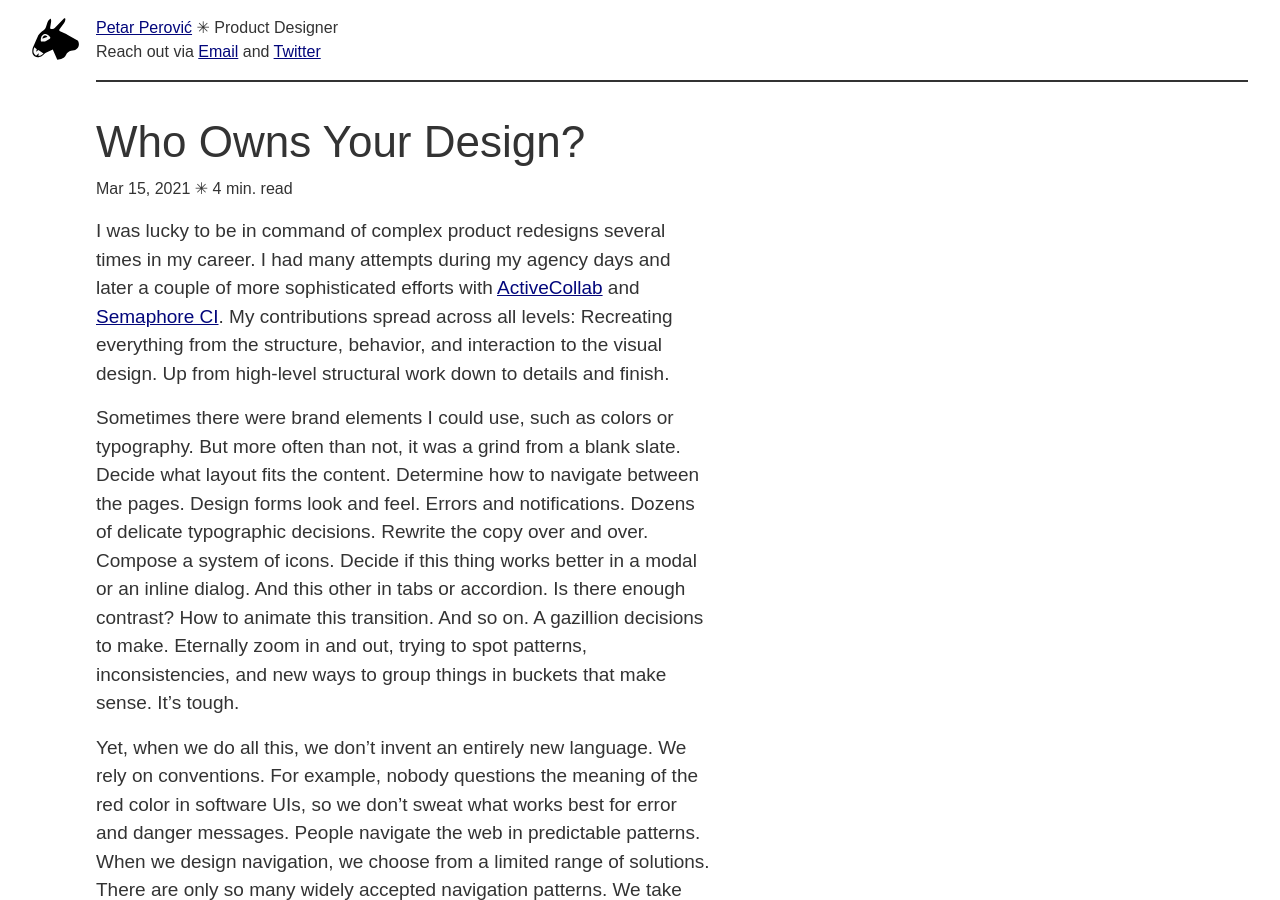
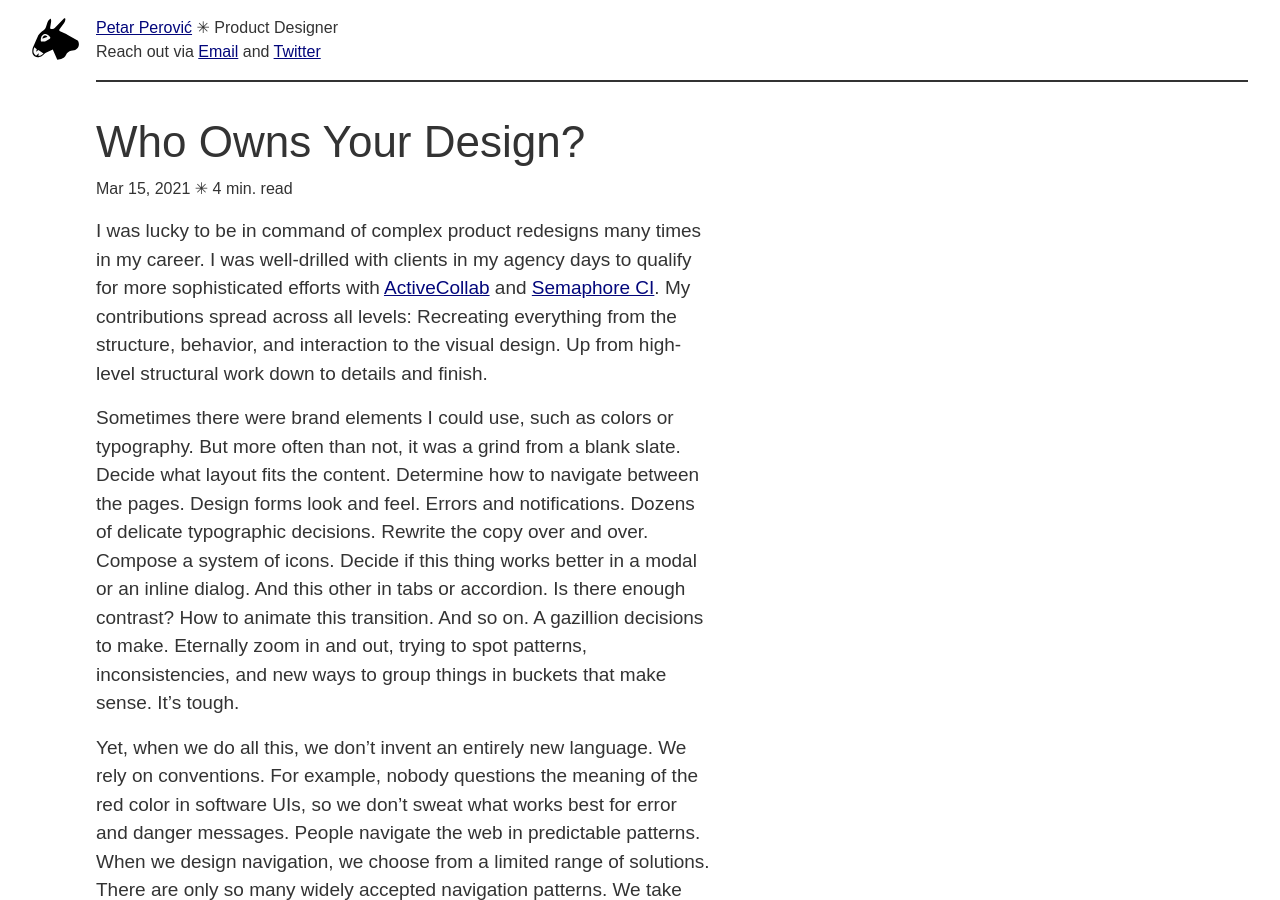
Before and after one commit to ropsii/ropsii.github.io, a Jekyll site: the page built from _posts/2021-03-10-work-ownership.markdown, in a window 1280 px wide and 900 px high. Built offline with Jekyll 4.4.1, drawn with Linux system fonts in a browser that asks for light colours.

Commit message:
Work ownership rewording

```diff
--- a/_posts/2021-03-10-work-ownership.markdown
+++ b/_posts/2021-03-10-work-ownership.markdown
@@ -8,7 +8,7 @@ categories: design creativity innovation work ownership
 image: /assets/cover-work-ownership.png
 ---
 
-I was lucky to be in command of complex product redesigns several times in my career. I had many attempts during my agency days and later a couple of more sophisticated efforts with [ActiveCollab](https://activecollab.com/) and [Semaphore CI](https://semaphoreci.com/). My contributions spread across all levels: Recreating everything from the structure, behavior, and interaction to the visual design. Up from high-level structural work down to details and finish.
+I was lucky to be in command of complex product redesigns many times in my career. I was well-drilled with clients in my agency days to qualify for more sophisticated efforts with [ActiveCollab](https://activecollab.com/) and [Semaphore CI](https://semaphoreci.com/). My contributions spread across all levels: Recreating everything from the structure, behavior, and interaction to the visual design. Up from high-level structural work down to details and finish.
 
 Sometimes there were brand elements I could use, such as colors or typography. But more often than not, it was a grind from a blank slate. Decide what layout fits the content. Determine how to navigate between the pages. Design forms look and feel. Errors and notifications. Dozens of delicate typographic decisions. Rewrite the copy over and over. Compose a system of icons. Decide if this thing works better in a modal or an inline dialog. And this other in tabs or accordion. Is there enough contrast? How to animate this transition. And so on. A gazillion decisions to make. Eternally zoom in and out, trying to spot patterns, inconsistencies, and new ways to group things in buckets that make sense. It’s tough.
 
```
